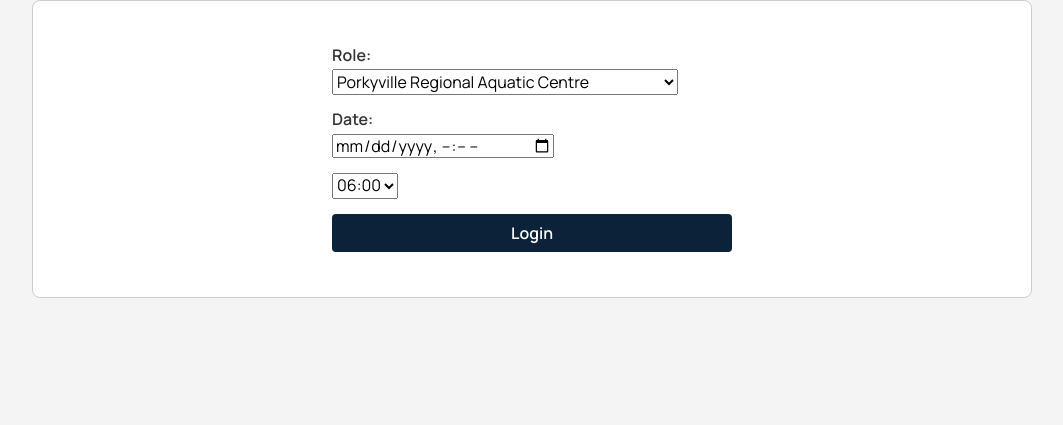
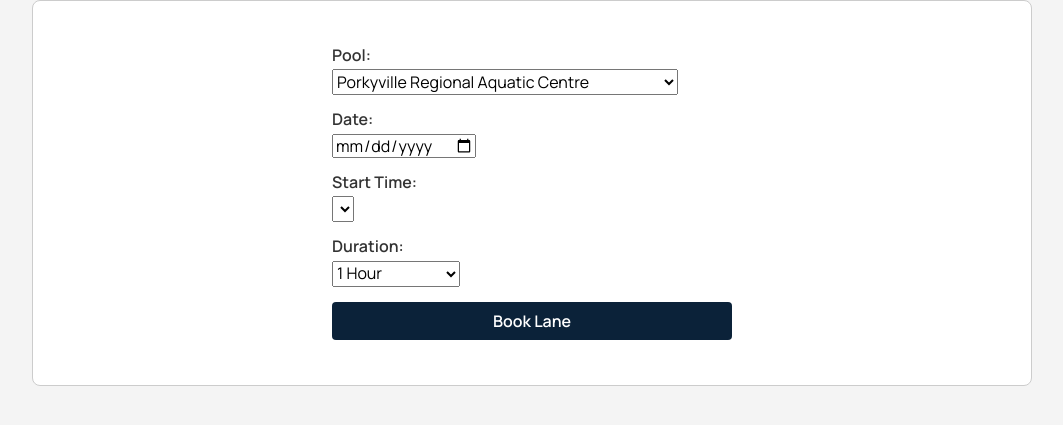
Before and after one commit to YZY16410/13DTSAS91906-91902, a Flask app: page /booking in a window 1280 px wide. Shown: the part 222-647 px from the top of the page, without its empty margins (108-1171 px from the left). Run offline with Flask 3, Linux system fonts and the light colour scheme; the visitor is signed in with stand-in values (Sample User, id 1); lists and menus that the app fills with data are empty.

Commit message:
Finished writing the logic code for my booking system. Booking system is not fully complete. booking.html is yet to be fully complete so the booking system is not completely functional. Created a new table called bookings used to store data for the bookings of private lanes.
Additional features since last commit for logic code:
- Added time slot generation for robust code
- Created submit_booking function allowing users book private swimming lanes and checks for availability using fetchone function to check if there is any existing booking data already inputted in the bookings table which will indicate the booking status (booked or vacant)
- Insertion of data to the database is implemented into the logic code of submit_booking function using 'POST' method.

```diff
--- a/app.py
+++ b/app.py
@@ -11,6 +11,8 @@ bcrypt = Bcrypt(app)
 app.secret_key = "helloworld"
 
 
+
+
 def is_logged_in():
     if session.get("user_id") is None:
         print("Not logged in")
@@ -18,6 +20,9 @@ def is_logged_in():
     else:
         print("Successfully logged in")
         return True
+
+
+
 
 def connection_database(db_file):
     """
@@ -34,15 +39,99 @@ def connection_database(db_file):
     return None
 
 
+
+
 @app.route('/')
 def render_homepage():
     return render_template('home.html', logged_in = is_logged_in())
 
+
+
+
+def generate_time_slots():
+    slots = []
+    for i in range(6,22):
+        slots.append(f"{i:02d}:00")
+    return slots
+
+
+
+
 @app.route('/booking', methods = ['GET'])
 def render_booking_page():
     if not is_logged_in():
-        return redirect("/login?error=you+must+be+logged")
-    return render_template('booking.html', logged_in = is_logged_in())
+        return redirect("/login?error=you+must+be+logged+in")
+
+    available_lanes = [0,1,2,3,4,5,6,7,8,9]
+    times_slots = generate_time_slots()
+
+    return render_template('booking.html', logged_in = is_logged_in(), available_lane = available_lanes, times_slots = times_slots)
+
+
+
+
+@app.route('/submit-booking', methods = ['POST'])
+def submit_booking():
+    if not is_logged_in():
+        return redirect(url_for('render_login_page'))
+
+    lane_id = request.form['lane_id']
+    booking_date = request.form['booking_date']
+    start_time = request.form['start_time']
+    duration = int(request.form['duration'])
+    user_id = request.form['user_id']
+
+
+    if duration not in (1,1,5,2):
+        return flash("Only 1 to 2 hr bookings")
+
+    try:
+        booking_date_obj = booking_date.strptime(booking_date, "%Y-%m-%d")
+        if booking_date_obj < datetime.today:
+            flash("Error: Cannot book past dates")
+            return redirect(url_for("render_booking_page"))
+
+    except ValueError:
+        flash("Error: Invalid date")
+        return redirect(url_for("render_booking_page"))
+
+    start_hr = int(start_time[:2])
+    end_hr = start_time + duration
+    end_time = f"{end_hr:02d}:00"
+
+    if end_hr > 21:
+        flash("Error: Cannot book past 9pm")
+        return redirect(url_for("render_booking_page"))
+
+    time_slot = f"{start_time}-{end_time}"
+
+    conn = connection_database(DATABASE)
+    cur  = conn.cursor()
+    query = ('''
+             SELECT * FROM bookings
+            WHERE lane_id = ? AND booking_date = ? AND time_slot == ?
+            ''')
+
+    cur.execute(query, (lane_id, booking_date, time_slot))
+
+    if cur.fetchone():
+        flash("Error: Lane already booked")
+        return redirect(url_for("render_booking_page"))
+
+    query_insert = ('''
+                    INSERT INTO bookings (user_id, lane_id, booking_date, time_slot)
+                    VALUES (?,?,?,?)
+                    ''')
+    cur.execute(query_insert)
+    conn.commit()
+    cur.close()
+    conn.close()
+
+    flash("Success! Booking created successfully")
+    return redirect(url_for(render_booking_page))
+
+
+
 
 
 @app.route('/logout')
@@ -87,6 +176,9 @@ def render_login_page():
 
     return render_template('login.html', logged_in = is_logged_in())
 
+
+
+
 @app.route('/signup', methods = ['POST','GET'])
 def render_signup_page():
     if request.method == 'POST':
@@ -115,6 +207,9 @@ def render_signup_page():
 
     return render_template('signup.html', logged_in = is_logged_in())
 
+
+
+
 @app.route('/contact')
 def render_contact_page():
     return render_template('contact.html')
--- a/templates/booking.html
+++ b/templates/booking.html
@@ -4,54 +4,54 @@
 
 {% block main %}
 
-<form class = "myform" method="post">
+<form class="myform" method="post" action="/submit-booking">
     <div class="form-group">
-            <div class="form-label"> Role: </div>
+        <div class="form-label"> Pool: </div>
         <div class="form-element">
             <select name="pool" required>
                 <option value="porky_ville_pool">Porkyville Regional Aquatic Centre</option>
                 <option value="goatyville_pool">Goatyville High Performance Aquatic Centre</option>
-                    <option value="wellington_regional_aqautic_centre">Wellington Regional Aqautic Centre</option>
-                    <option value="aut_millennium_national_aqautic_centre">AUT Millennium National Aqautic Centre</option>
+                <option value="wellington_regional_aquatic_centre">Wellington Regional Aquatic Centre</option>
+                <option value="aut_millennium_national_aquatic_centre">AUT Millennium National Aquatic Centre</option>
             </select>
         </div>
     </div>
 
-        <div class = "form-group">
+    <div class="form-group">
         <div class="form-label"> Date: </div>
-            <div class = "form-element"> <input type = "datetime-local" name = "date" ></div>
+        <div class="form-element">
+            <input type="date" name="booking_date" required>
+        </div>
     </div>
 
-        <div class = "form-group">
-            <div class="form-label">  </div>
-            <div class = "form-element">
-                <select name="time" required>
-                    <option value="06:00">06:00</option>
-                    <option value="07:00">07:00</option>
-                    <option value="08:00">08:00</option>
-                    <option value="09:00">09:00</option>
-                    <option value="10:00">10:00</option>
-                    <option value="11:00">11:00</option>
-                    <option value="12:00">12:00</option>
-                    <option value="13:00">13:00</option>
-                    <option value="14:00">14:00</option>
-                    <option value="15:00">15:00</option>
-                    <option value="16:00">16:00</option>
-                    <option value="17:00">17:00</option>
-                    <option value="18:00">18:00</option>
-                    <option value="19:00">19:00</option>
-                    <option value="20:00">20:00</option>
-                    <option value="21:00">21:00</option>
+    <div class="form-group">
+        <div class="form-label"> Start Time: </div>
+        <div class="form-element">
+            <select name="start_time" required>
+                {% for slot in time_slots %}
+                <option value="{{ slot }}">{{ slot }}</option>
+                {% endfor %}
             </select>
         </div>
     </div>
 
-        <div class = "form-group">
-            <div class="form-label">  </div>
-            <div class = "form-element"> <input type = "submit" value="Login"></div>
+    <div class="form-group">
+        <div class="form-label"> Duration: </div>
+        <div class="form-element">
+            <select name="duration" required>
+                <option value="1">1 Hour</option>
+                <option value="1.5">1 Hour 30 Mins</option>
+                <option value="2">2 Hours</option>
+            </select>
+        </div>
     </div>
 
+    <div class="form-group">
+        <div class="form-label"></div>
+        <div class="form-element">
+            <input type="submit" value="Book Lane">
+        </div>
+    </div>
 </form>
 
-
 {% endblock %}
```
Also changed, not shown: 1 other file. Lines whose indentation alone changed are shown as unchanged.
